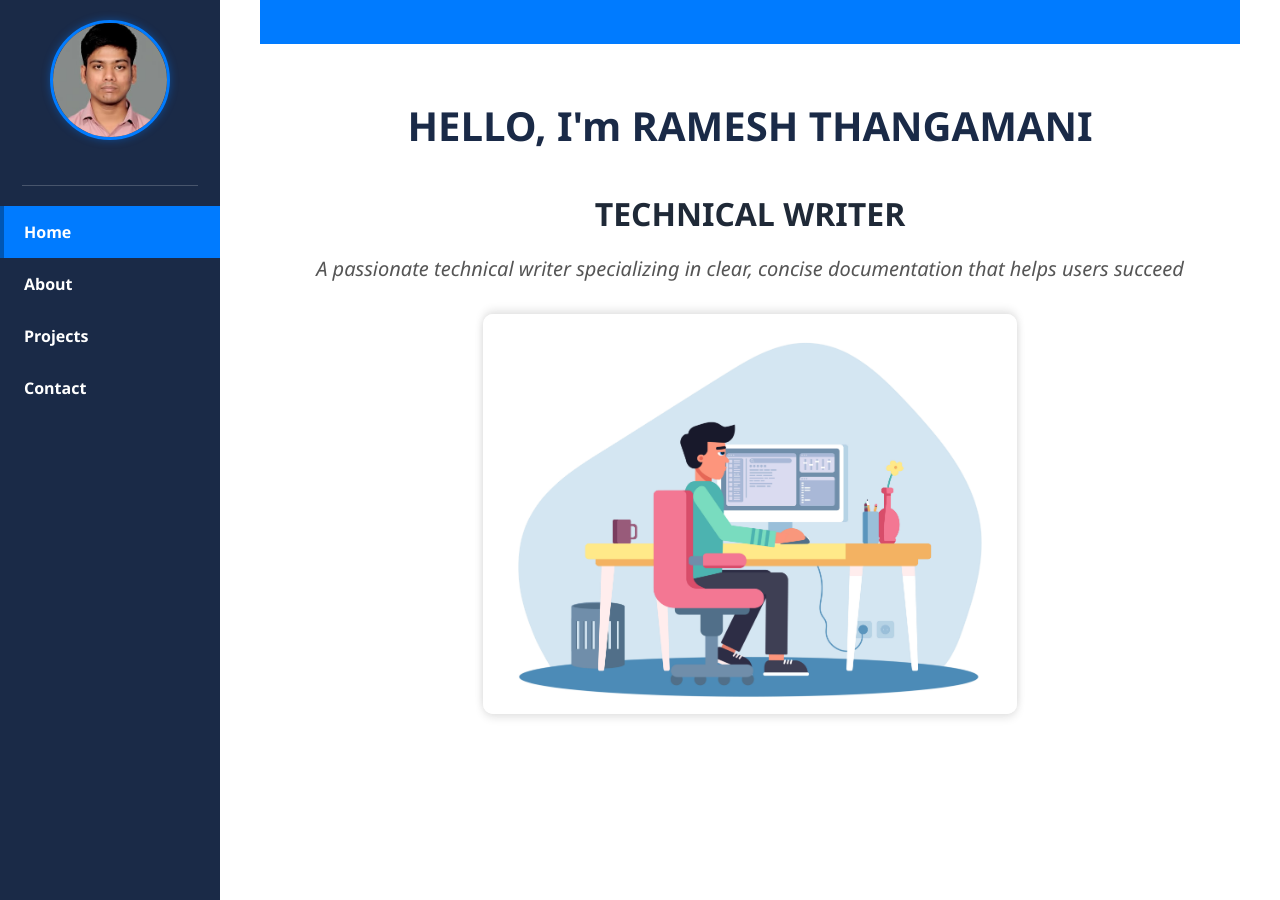
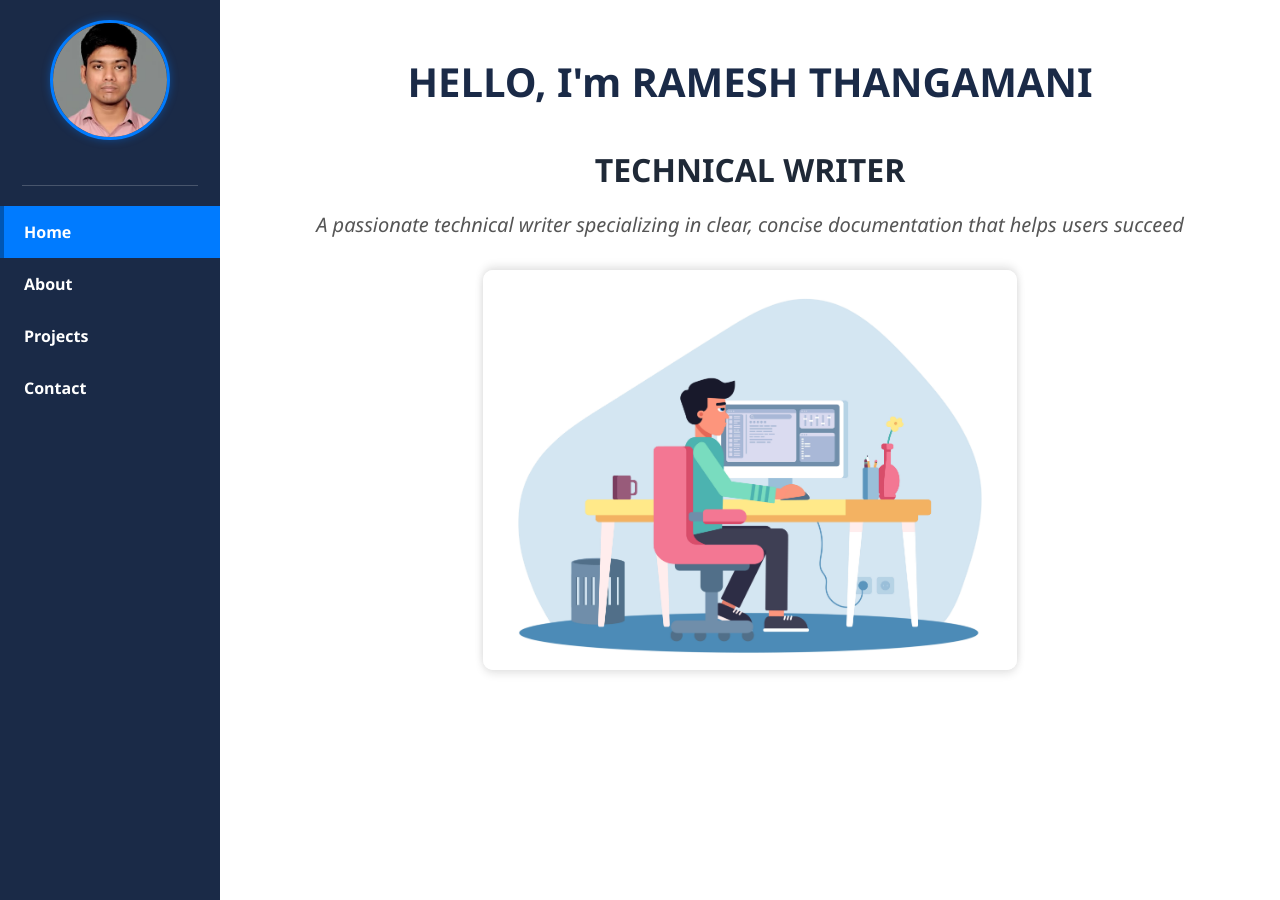
Before and after one commit to Ramesht95/Ramesh-T, a Jekyll site: the page built from index.md, in a window 1280 px wide. Built offline with Jekyll 4.4.1, drawn with Linux system fonts in a browser that asks for light colours.

Commit message:
removed marquee

```diff
--- a/assets/css/style.css
+++ b/assets/css/style.css
@@ -210,44 +210,6 @@ summary {
   }
 }
 
-.marquee-banner {
-  background-color: #007BFF;  /* Bright blue background */
-  padding: 10px 0;
-  color: white;
-  font-weight: 600;
-  font-size: 1rem;
-  white-space: nowrap;
-  overflow: hidden;
-  box-sizing: border-box;
-}
-
-.marquee-banner marquee {
-  display: block;
-  line-height: 1.5;
-}
-
-@media (min-width: 769px) {
-  .marquee {
-    background-color: #007BFF; /* blue banner */
-    padding: 0.75rem 1rem;     /* vertical and horizontal padding */
-    min-height: 40px;          /* ensures banner height */
-    line-height: 1.5;          /* text vertical spacing */
-    overflow: hidden;
-    white-space: nowrap;
-    color: white;
-    font-weight: 600;
-    border-radius: 8px;        /* if you want curved edges */
-  }
-}
-
-
-@media (max-width: 768px) {
-  .marquee-banner {
-    margin: 10px;       /* Small margin from screen edges */
-    border-radius: 12px; /* reaffirm */
-  }
-}
-
 .hero {
   text-align: center;
   margin-top: 0rem;
--- a/index.md
+++ b/index.md
@@ -2,11 +2,6 @@
 layout: default
 title: Home
 ---
-<div class="marquee-banner">
-  <marquee behavior="scroll" direction="left" scrollamount="6" onmouseover="this.stop();" onmouseout="this.start();">
-    Welcome to my professional portfolio!
-  </marquee>
-</div>
 
 <div class="hero">
   <h1>HELLO, I'm RAMESH THANGAMANI</h1>
```
